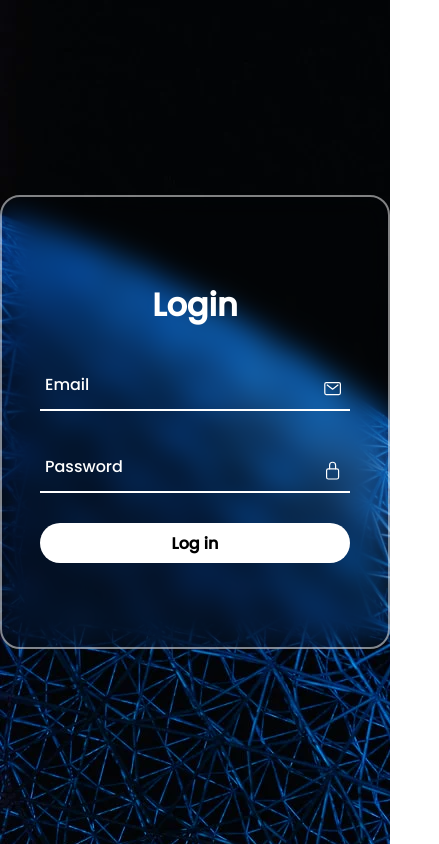
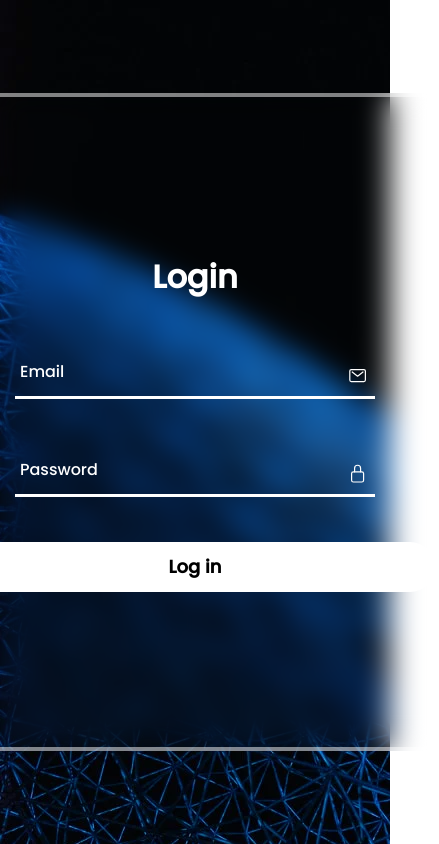
Before and after one commit to SwethaDSalvatore/Login_Page__SR, a plain HTML site: page index.html in a window 390 px wide. Shown: the whole page, 439 px wide, since content can reach past the window. Drawn offline with nearby package versions, Linux system fonts and the light colour scheme.

Commit message:
style upd

```diff
--- a/style.css
+++ b/style.css
@@ -23,7 +23,7 @@ section {
     width: 400px;
     height: 450px;
     background: transparent;
-    border: 2px solid rgba(255, 255, 255, 0.5);
+    border: 4px solid rgba(255, 255, 255, 0.5);
     border-radius: 20px;
     backdrop-filter: blur(15px);
     display: flex;
@@ -137,4 +137,22 @@ button {
     section {
         background: url('assets/mobile\ bg.png') no-repeat;
     }
+
+    .form-box {
+        width: 600px;
+        height: 650px;
+    }
+
+    .inputbox {
+        position: relative;
+        margin: 45px 60px;
+        width: 360px;
+        border-bottom: 3px solid #fff;
+    }
+
+    button{
+        height: 50px;
+        font-size: large;
+        font-weight: bolder;
+    }
 }
```
